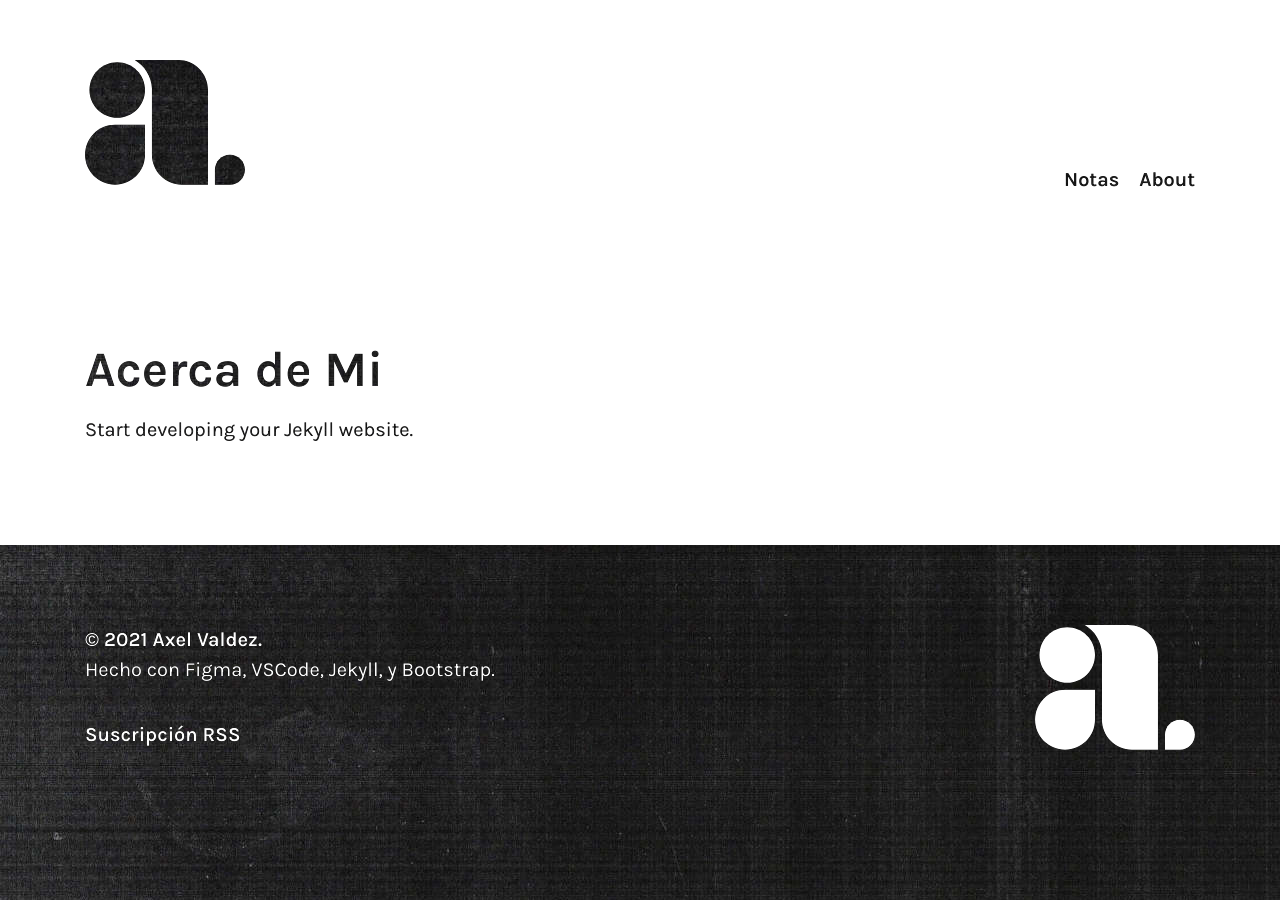
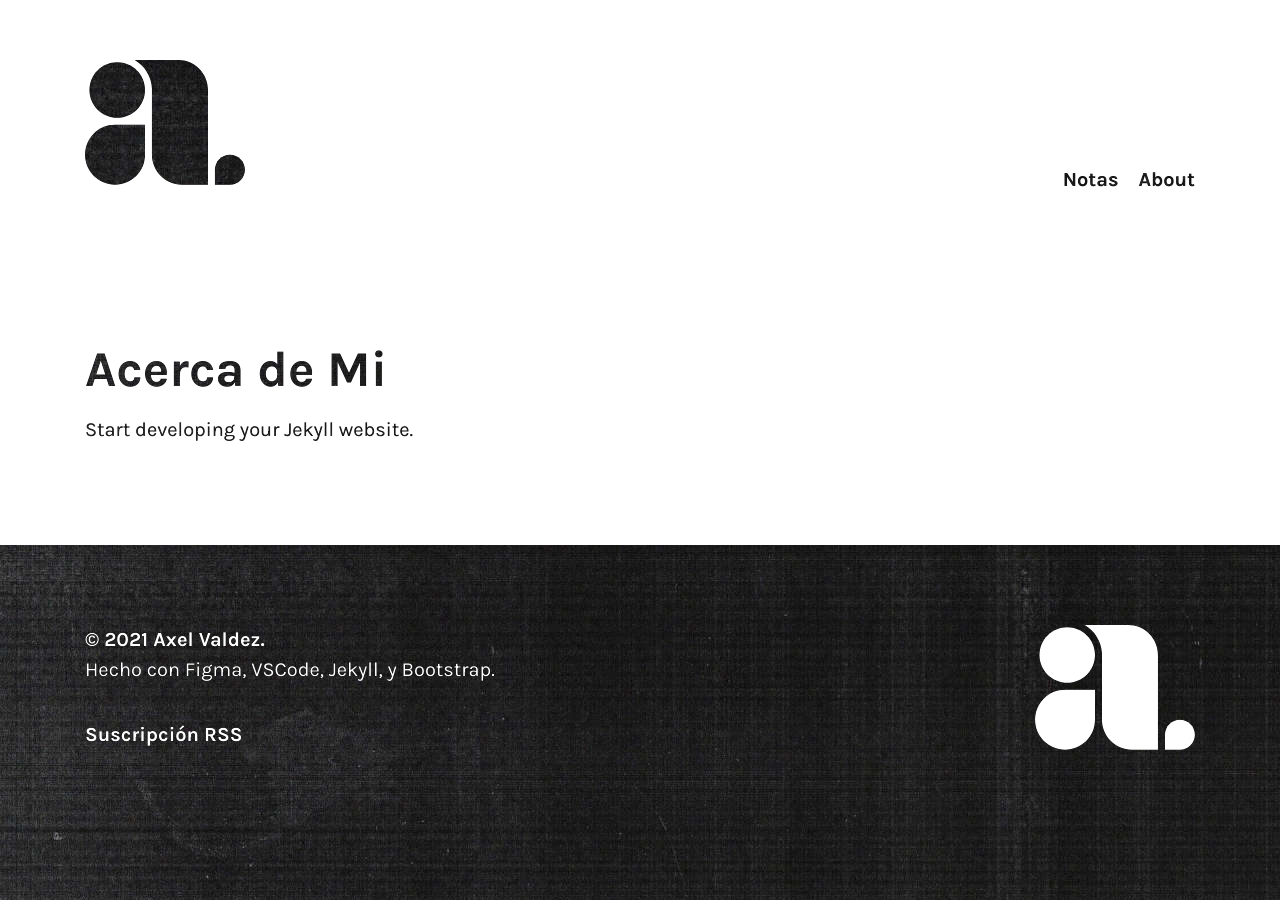
Before and after one commit to axelvaldez/amx, a Jekyll site: the page built from about.md, in a window 1280 px wide. Built offline with Jekyll 4.4.1, drawn with Linux system fonts in a browser that asks for light colours.

Commit message:
change font weight

```diff
--- a/_sass/custom.scss
+++ b/_sass/custom.scss
@@ -19,7 +19,7 @@ body{
 }
 
 h1, h2, h3, b,strong{
-    font-weight: 600;
+    font-weight: 700;
 }
 
 h1{
@@ -39,7 +39,7 @@ h2{
 
 a{
     color: $color-dark;
-    font-weight: 600;
+    font-weight: 700;
 
     &:hover{
       color: $color-accent;
--- a/assets/css/main.scss
+++ b/assets/css/main.scss
@@ -2,5 +2,5 @@
 ---
 
 @import url('https://cdn.jsdelivr.net/npm/bootstrap@4.6.0/dist/css/bootstrap.min.css');
-@import url('https://fonts.googleapis.com/css2?family=Karla:ital,wght@0,400;0,600;1,400;1,600&display=swap');
+@import url('https://fonts.googleapis.com/css2?family=Karla:ital,wght@0,400;0,700;1,400;1,700&display=swap');
 @import "custom";
```
